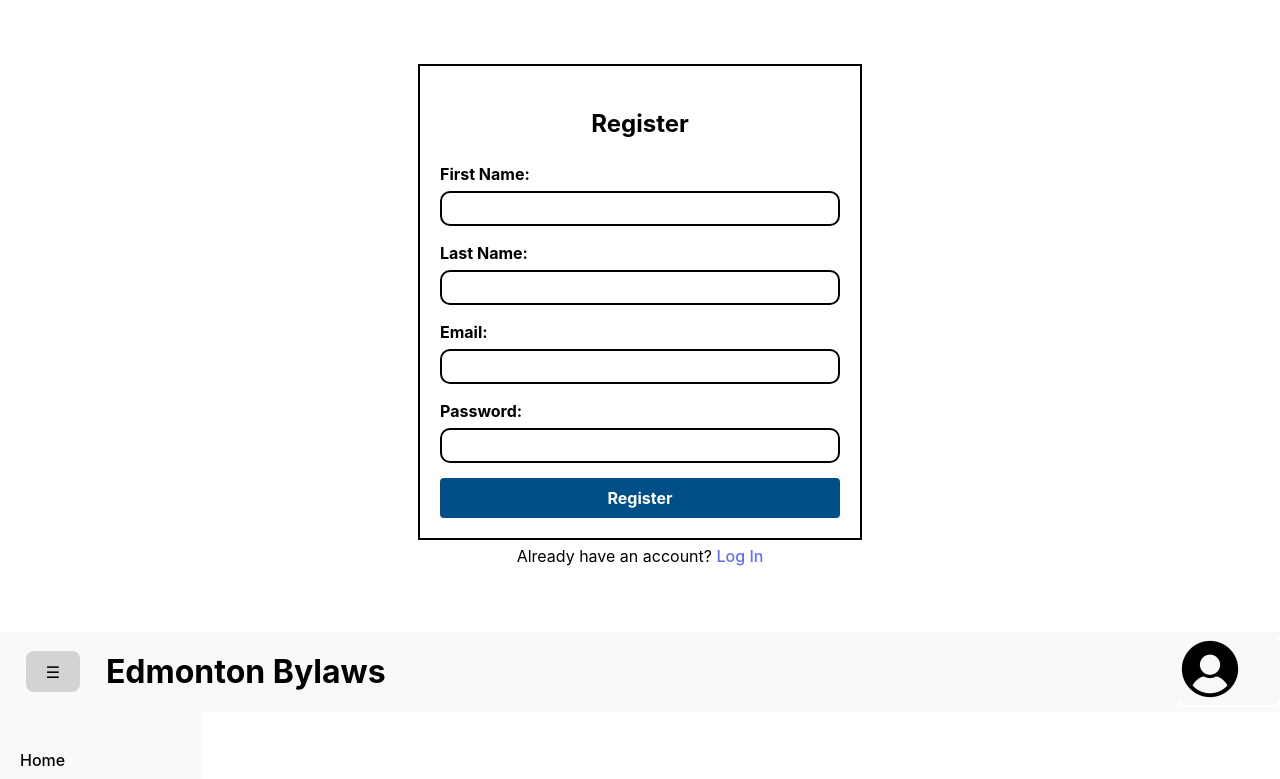
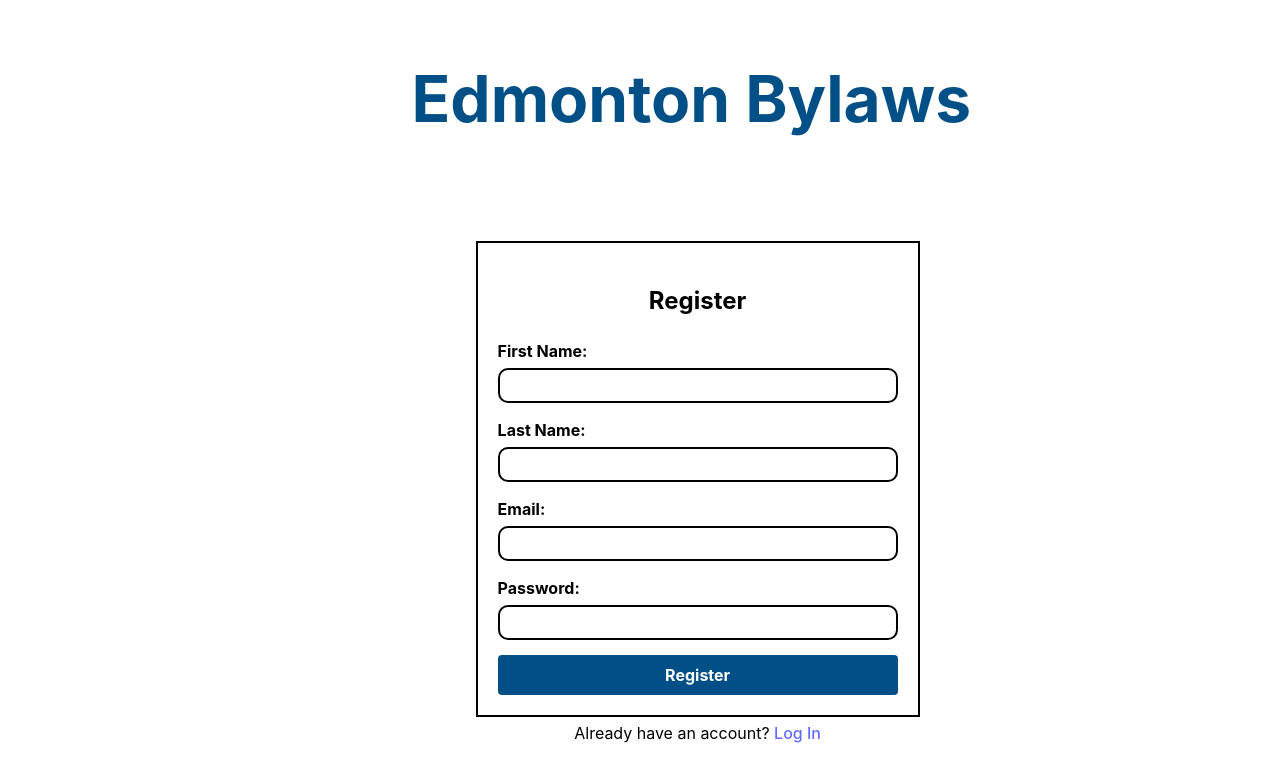
Before and after one commit to aidenj1808/edmonton-bylaw-ai-assistant, a React (Vite) app in the folder edmonton-bylaws/: page / in a window 1280 px wide. Shown: the top 779 px of the page. Built offline with nearby package versions, Linux system fonts and the light colour scheme.

Commit message:
Style changes

```diff
--- a/edmonton-bylaws/src/features/CSS/EditProfilePage.css
+++ b/edmonton-bylaws/src/features/CSS/EditProfilePage.css
@@ -7,7 +7,7 @@
 }
 
 .main-content.sidebar-closed {
-    transform: translateX(-5vw);
+    transform: translateX(-3vw);
     transition: transform 0.3s ease;
 }
 
--- a/edmonton-bylaws/src/features/CSS/Header.css
+++ b/edmonton-bylaws/src/features/CSS/Header.css
@@ -25,6 +25,7 @@ h1{
     text-align: left;
     margin-left: 2vw;
     background-color: #f8f9fa;
+    color: #005087;
 }
 
 .profileIcon{
--- a/edmonton-bylaws/src/features/authentication/RegistrationPage.jsx
+++ b/edmonton-bylaws/src/features/authentication/RegistrationPage.jsx
@@ -9,7 +9,9 @@ const RegistrationPage = () => {
   };
 
   return (
-    <div>
+    <div class ="page" style ={styles.page}>
+      <h1 style = {styles.h1}>Edmonton Bylaws</h1>
+
       <UserInformationForm
         title="Register"
         buttonText="Register"
@@ -24,6 +26,20 @@ const RegistrationPage = () => {
 };
 
 const styles = {
+  page: {
+    display: "flex",
+    marginLeft: "9vw",
+    flexDirection: "column",
+    justifyContent: "center",
+    alignItems: "center",
+  },
+  h1: {
+    marginLeft: "-1vw",
+    marginTop: "5vw",
+    background: "none",
+    color: "#005087",
+    fontSize: "64px",
+  },
   p: {
     marginTop: "-60px",
     marginBottom: "5vw",
```
